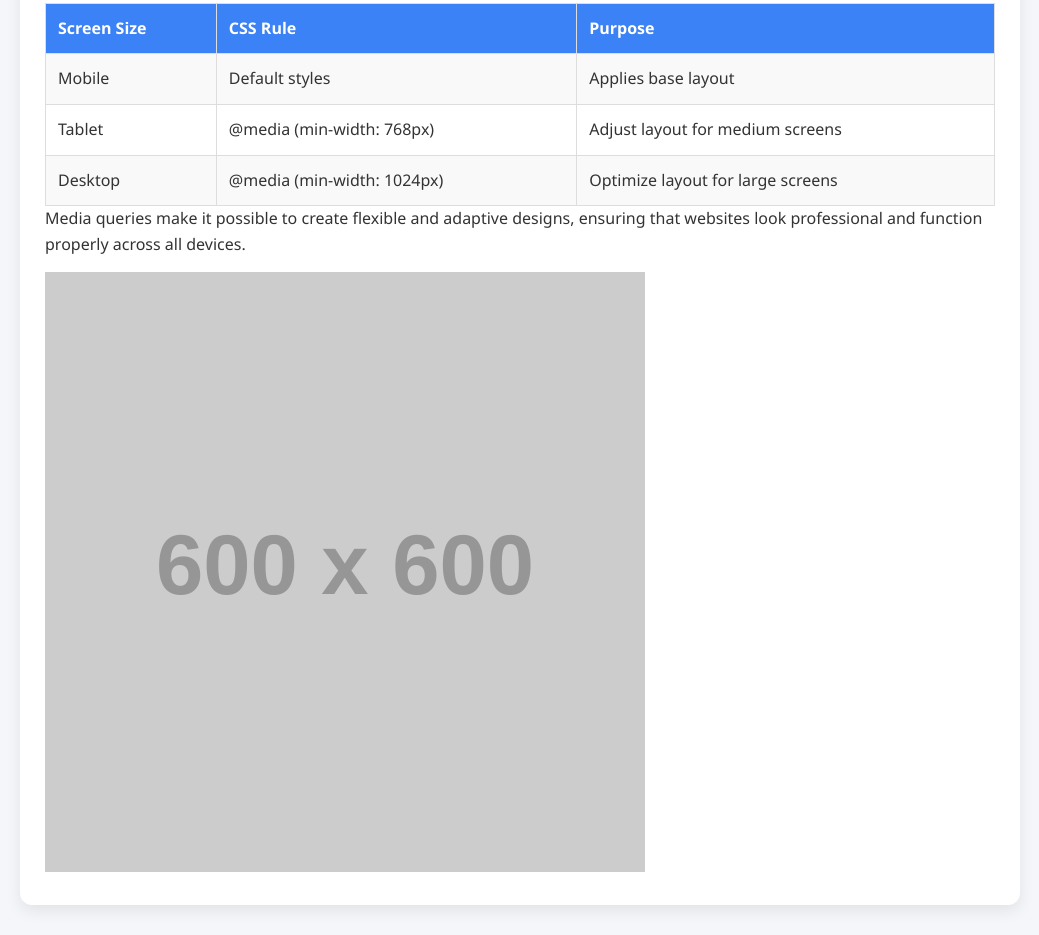
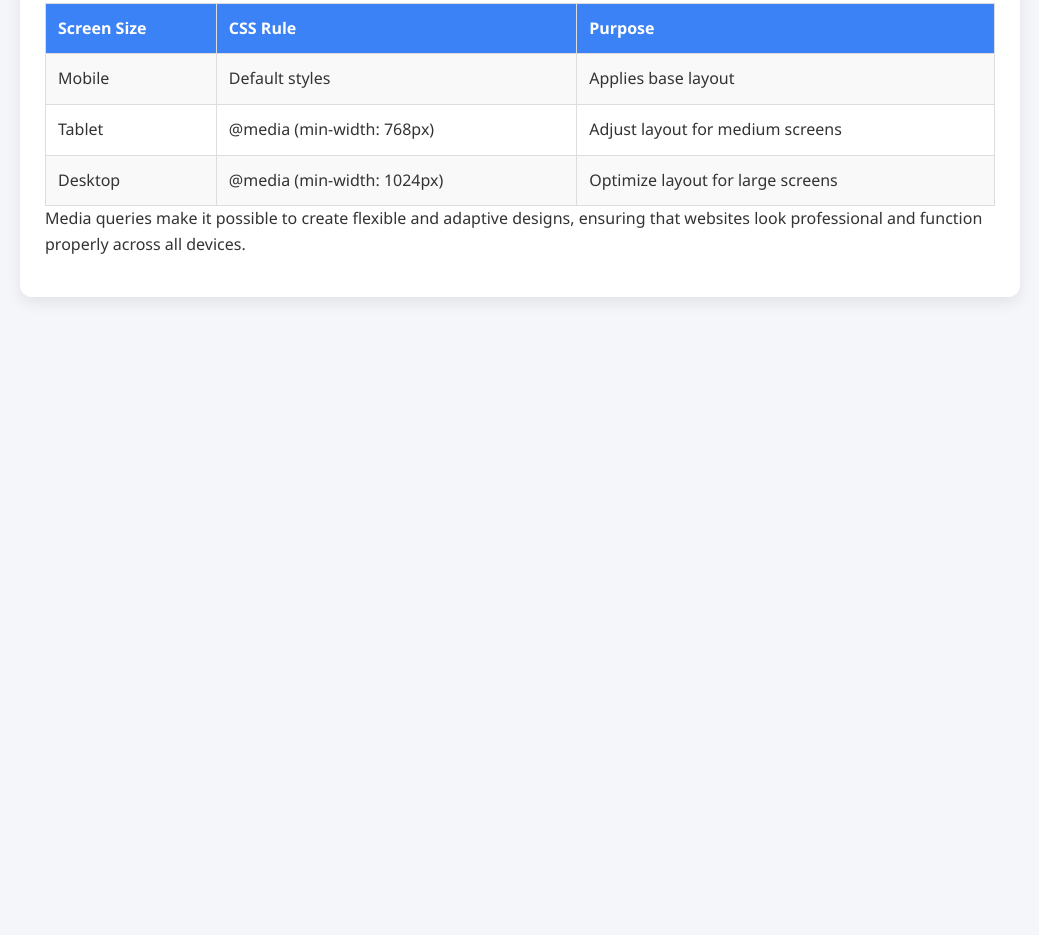
Before and after one commit to DestinyTJones/Project-Milestone-3, a plain HTML site: page content2.html in a window 1280 px wide. Shown: the part 543-1478 px from the top of the page, without its empty margins (120-1159 px from the left). After the commit the page ends 870 px from the top, so only its background shows below. Drawn offline with Linux system fonts and the light colour scheme; placeholder pictures from the web are drawn by us.

Commit message:
Remove image example from content2.html
Removed an image element from the content.

```diff
--- a/content2.html
+++ b/content2.html
@@ -72,9 +72,6 @@
     ensuring that websites look professional and function properly across
     all devices.
   </p>
-
-  <img src="https://via.placeholder.com/600" alt="Media Queries Example">
-
 </div>
 
 </body>
```
